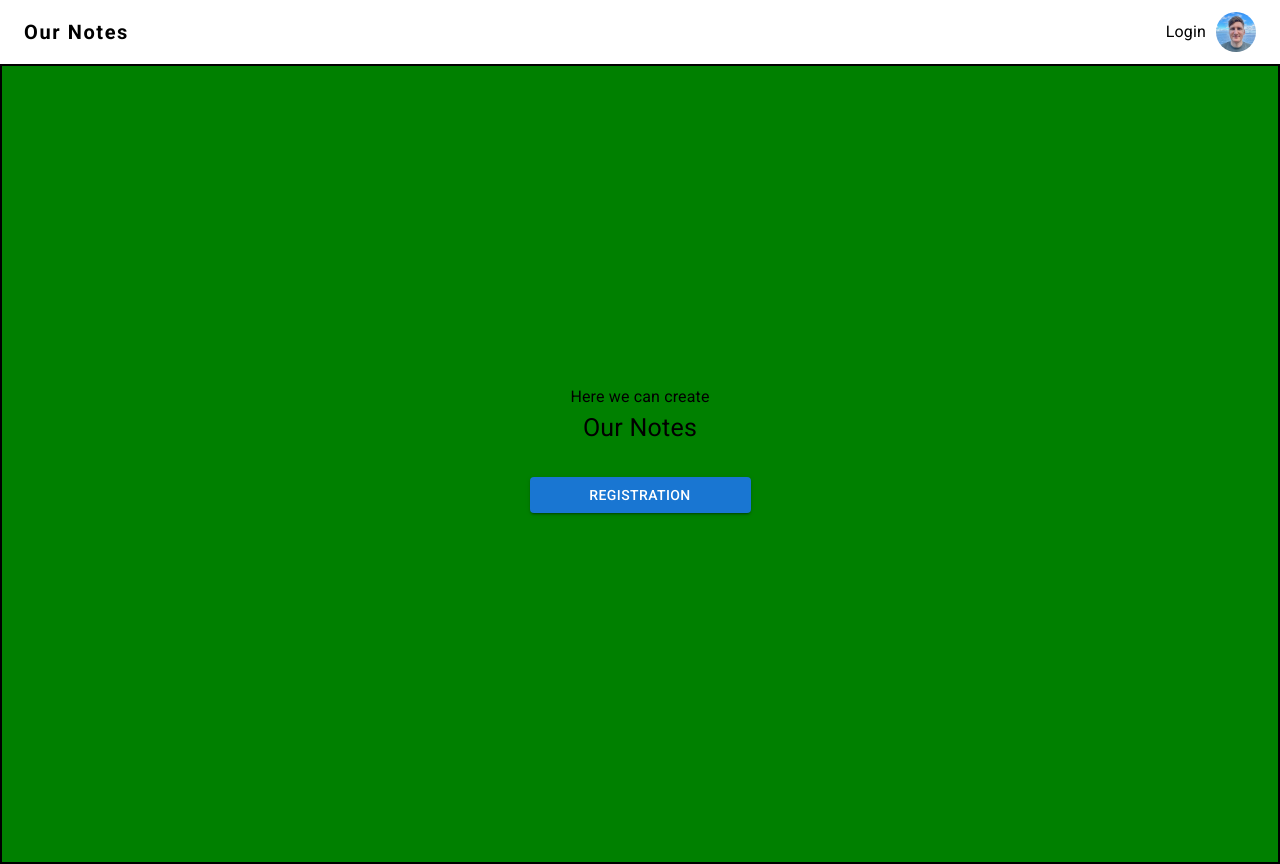
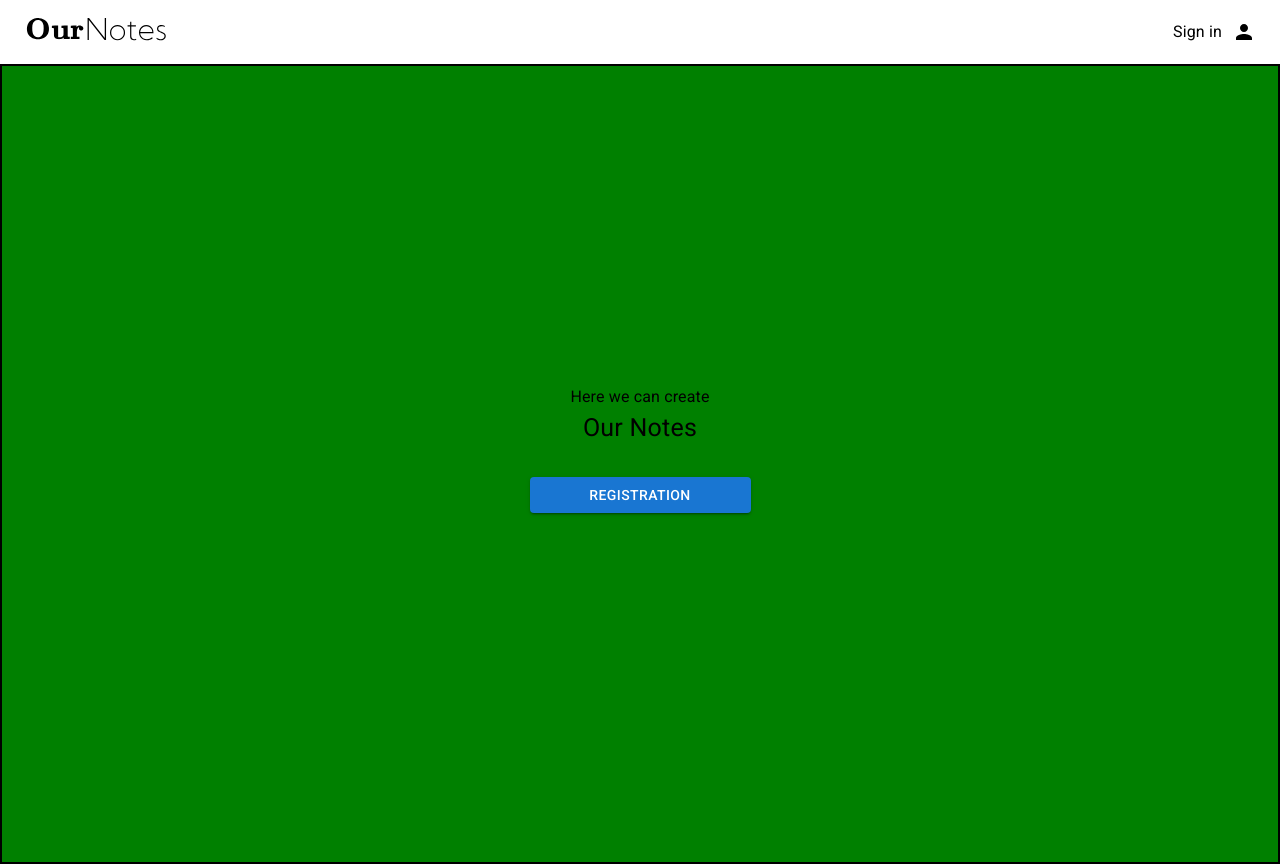
Before and after one commit to Radzivon-Kliuchnikau/OurNotesAppFrontEnd, a React (Vite) app: page / in a window 1280 px wide. Built offline with nearby package versions, Linux system fonts and the light colour scheme.

Commit message:
0014 Auth-Second: add header styles and logic

```diff
--- a/src/components/Navbar.tsx
+++ b/src/components/Navbar.tsx
@@ -1,8 +1,14 @@
 import {AppBar, Avatar, Box, styled, Toolbar, Typography} from "@mui/material";
-import {Checklist} from "@mui/icons-material";
+import {Checklist, Person} from "@mui/icons-material";
+import useAuth from "../hooks/UseAuth.tsx";
+
+const LogoImage = styled("img")(({theme}) => ({}))
 
 const Navbar = () => {
 
+    const {authUser} = useAuth();
+    console.log("authUser");
+    console.log(authUser);
     const StyledToolbar = styled(Toolbar)({
         display: "flex",
         justifyContent: "space-between"
@@ -23,10 +29,11 @@ const Navbar = () => {
                         letterSpacing: ".1rem",
                         fontWeight: 700,
                     }}>
-                    Our Notes
+                    <LogoImage src="../public/static/logo.svg"/>
                 </Typography>
                 <Checklist
                     sx={{display: {xs: "block", sm: "none"}}}/> {/*Icon instead of Text logo when screen is small*/}
+                {!authUser ? (
                     <Box sx={{display: "flex", alignItems: "center", gap: "10px"}}>
                         <Typography
                             sx={{
@@ -36,10 +43,18 @@ const Navbar = () => {
                             component="a"
                             href="/login"
                         >
-                        Login
+                            Sign in
                         </Typography>
+                        {/*<Avatar src="/static/avatar.jpg"/>*/}
+                        <Person sx={{color: "black"}}/>
+                    </Box>
+                ) : (
+                    <Box sx={{display: "flex", alignItems: "center", gap: "10px"}}>
+                        <Typography sx={{color: "black"}}>
+                            Hey, {authUser.Name}</Typography>
                         <Avatar src="/static/avatar.jpg"/>
                     </Box>
+                )}
             </StyledToolbar>
         </AppBar>
     );
--- a/src/pages/Login.tsx
+++ b/src/pages/Login.tsx
@@ -16,6 +16,7 @@ import Link from "@mui/material/Link";
 import axios from "../api/axios.tsx";
 import {useLocation, useNavigate} from "react-router-dom";
 import API_URL from "../utils/Constants.tsx";
+import useAuth from "../hooks/UseAuth.tsx";
 
 const RegistrationContainer = styled(Stack)(({theme}) => ({
     height: 'calc((1 - var(--template-frame-height, 0)) * 100dvh)',
@@ -39,8 +40,7 @@ const FormCard = styled(Card)(({theme}) => ({
 }))
 
 const Login = () => {
-    // @ts-ignore
-    // const {setAuth} = useAuth();
+    const {setAuthUser} = useAuth();
 
     const navigate = useNavigate();
     const location = useLocation();
@@ -79,7 +79,7 @@ const Login = () => {
 
             // const accessToken = response?.data?.accessToken;
             // const roles = response?.data?.roles || null;
-            // setAuth({userEmail, password, accessToken});
+            setAuthUser({Email: userEmail, Name: userEmail});
             setUserEmail("");
             setPassword("");
             navigate(from, {replace: true});
```
Also changed, not shown: public/static/logo.svg (added). Lines whose indentation alone changed are shown as unchanged.
